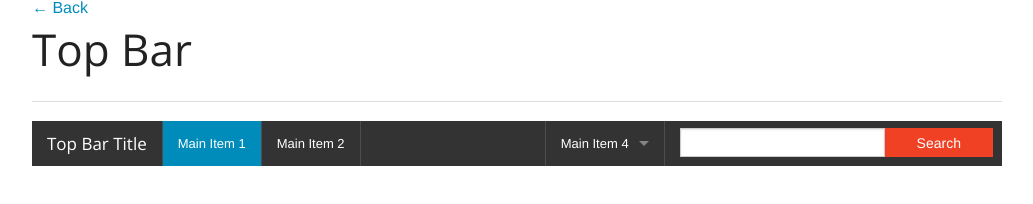
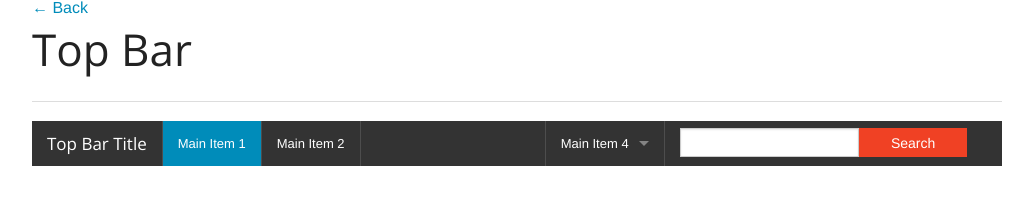
Before and after one commit to zurb/advanced-foundation-course, a website: page advanced_javascript/topbar.html in a window 1280 px wide. Shown: the whole page, without its empty margins (123-1156 px from the left). Drawn offline with nearby package versions, Linux system fonts and the light colour scheme.

Commit message:
update from master

```diff
--- a/advanced_javascript/topbar.html
+++ b/advanced_javascript/topbar.html
@@ -59,10 +59,10 @@
               <li class="has-form">
                 <form>
                   <div class="row collapse">
-                    <div class="small-8 columns">
+                    <div class="small-7 columns">
                       <input type="text">
                     </div>
-                    <div class="small-4 columns">
+                    <div class="small-5 columns">
                       <a href="#" class="alert button">Search</a>
                     </div>
                   </div>
```
Also changed, not shown: advanced_javascript/topbar_js_options.html (+2 -2 lines), advanced_javascript/topbar_sass_customization.html (+2 -2 lines).
